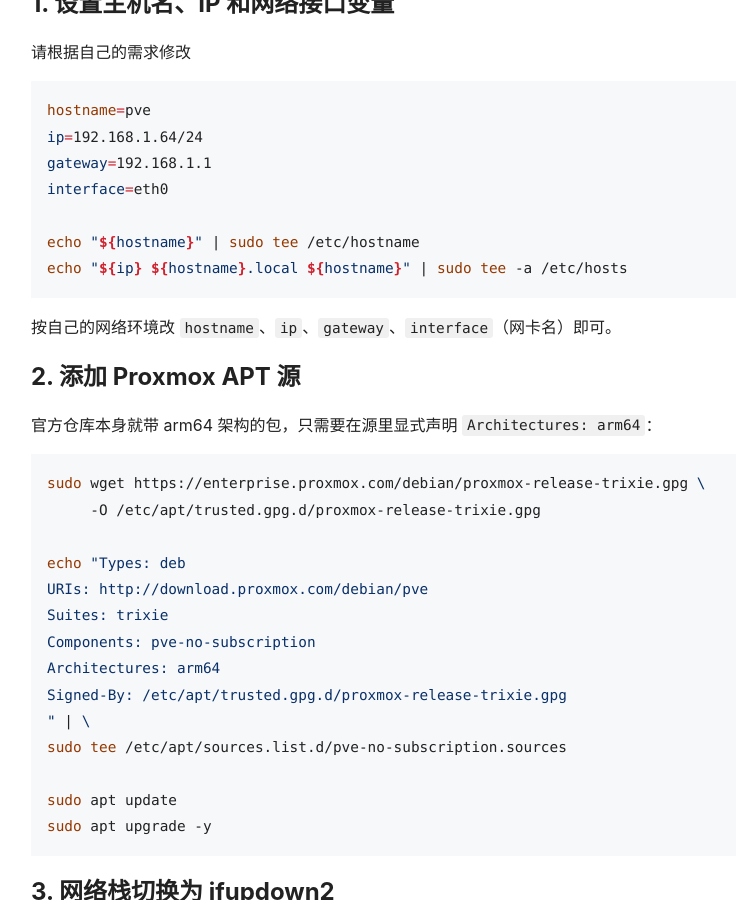
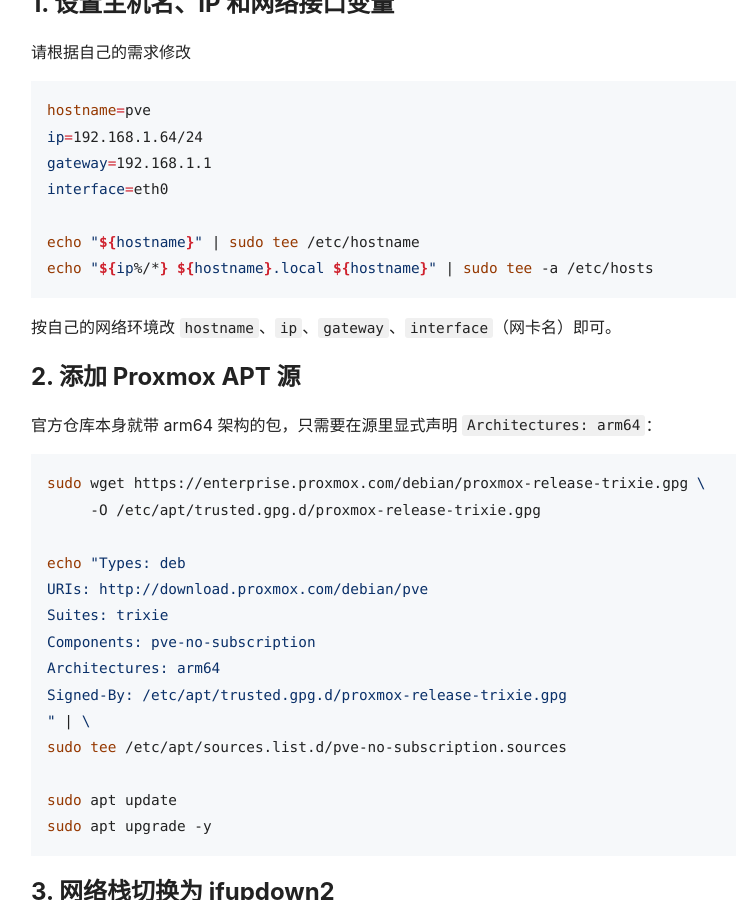
Before and after one commit to travislee89/travislee89.github.io, a Jekyll site: the page built from docs/_posts/2026-08-12-proxmox-arm64-sbc.md, in a window 1280 px wide and 900 px high, scrolled down 575 px. Shown: the whole window, without its empty margins (57-793 px from the left). Built offline with Jekyll 4.4.1, drawn with Linux system fonts in a browser that asks for light colours.

````diff
--- a/docs/_posts/2026-08-12-proxmox-arm64-sbc.md
+++ b/docs/_posts/2026-08-12-proxmox-arm64-sbc.md
@@ -29,7 +29,7 @@ gateway=192.168.1.1
 interface=eth0
 
 echo "${hostname}" | sudo tee /etc/hostname
-echo "${ip} ${hostname}.local ${hostname}" | sudo tee -a /etc/hosts
+echo "${ip%/*} ${hostname}.local ${hostname}" | sudo tee -a /etc/hosts
 ```
 
 按自己的网络环境改 `hostname`、`ip`、`gateway`、`interface`（网卡名）即可。
````
Also changed, not shown: docs/_posts/2026-08-12-proxmox-arm64-sbc-en.md (+1 -1 lines).
